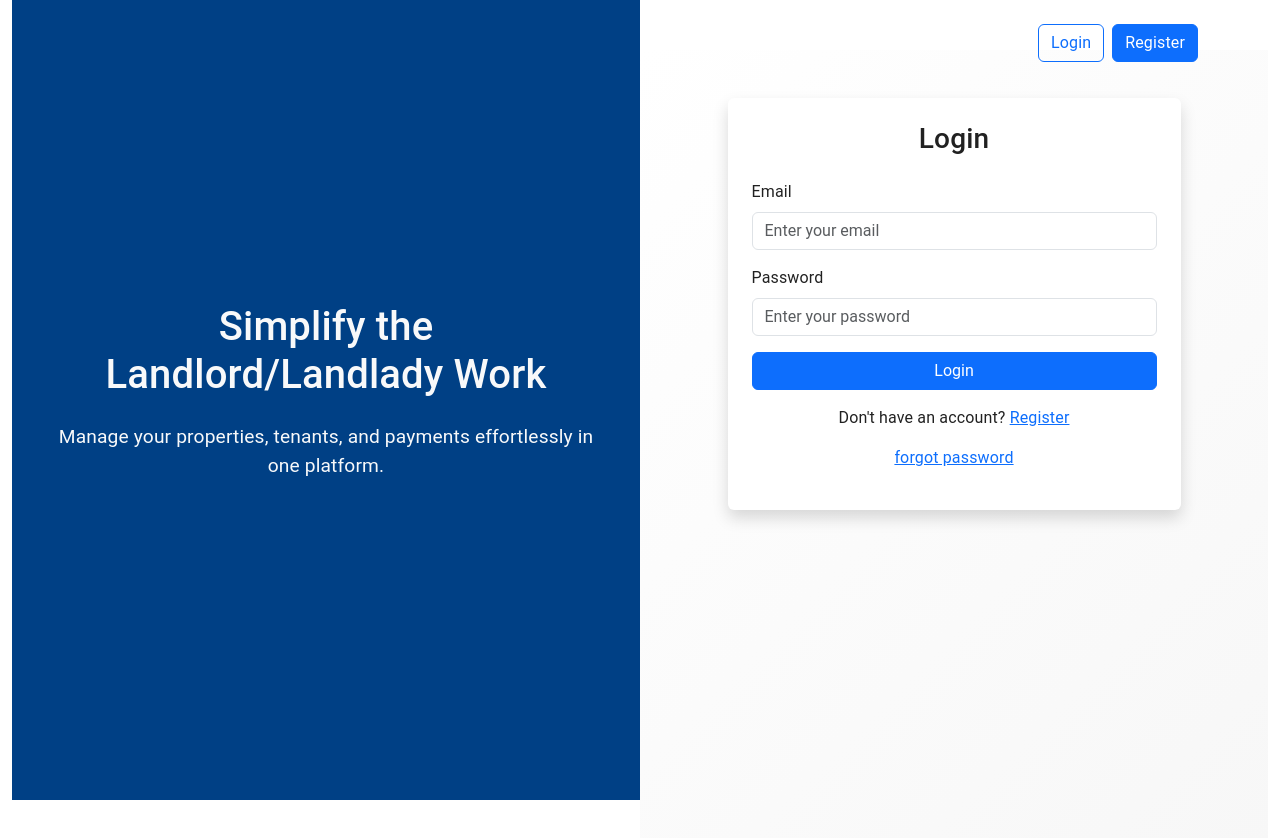
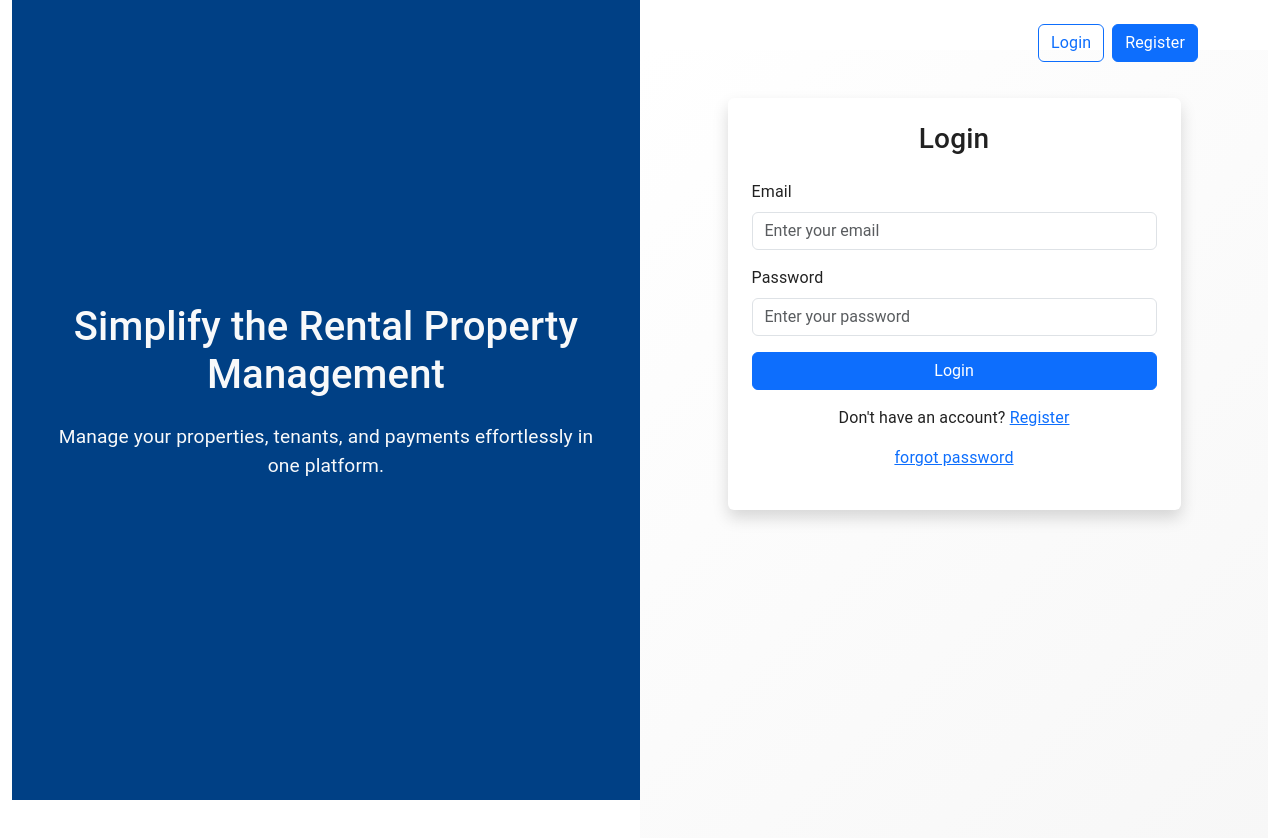
Before and after one commit to emash90/wama_microservices, a React (Vite) app in the folder frontend/: page /login in a window 1280 px wide. Shown: the top 838 px of the page. Built offline with nearby package versions, Linux system fonts and the light colour scheme; no server answers; a small style sheet from the web is missing.

Commit message:
test cd pipeline

```diff
--- a/frontend/src/pages/LoginPage.jsx
+++ b/frontend/src/pages/LoginPage.jsx
@@ -10,7 +10,7 @@ const LoginPage = () => {
             children={{
                 left: (
                     <LeftSection
-                        title="Simplify the Landlord/Landlady Work"
+                        title="Simplify the Rental Property Management"
                         description="Manage your properties, tenants, and payments effortlessly in one platform."
                     />
                 ),
--- a/frontend/src/pages/RegisterPage.jsx
+++ b/frontend/src/pages/RegisterPage.jsx
@@ -11,7 +11,7 @@ const RegisterPage = () => {
             children={{
                 left: (
                     <LeftSection
-                        title="Welcome to Our Platform"
+                        title="Welcome to Our Platform!!"
                         description="Join us and explore all the amazing features we have to offer. It's quick, easy, and free to register!"
                     />
                 ),
```
